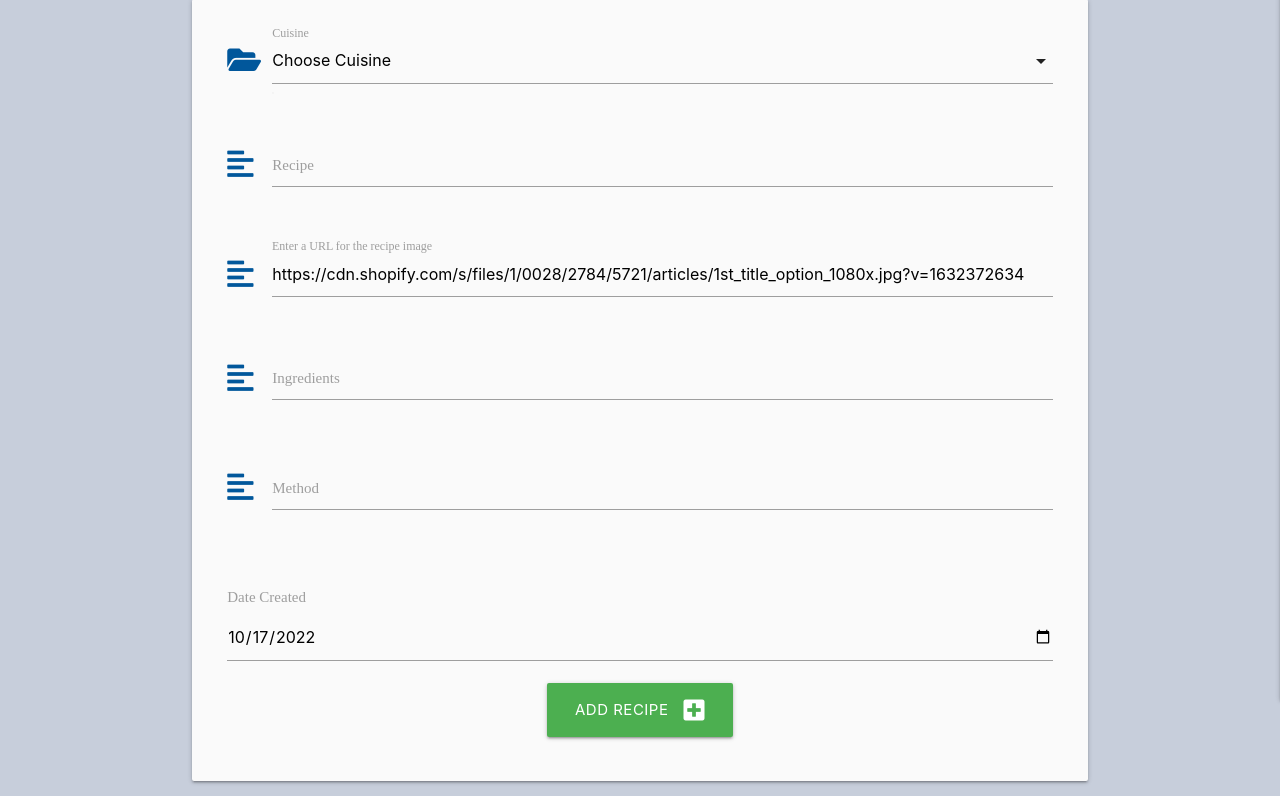
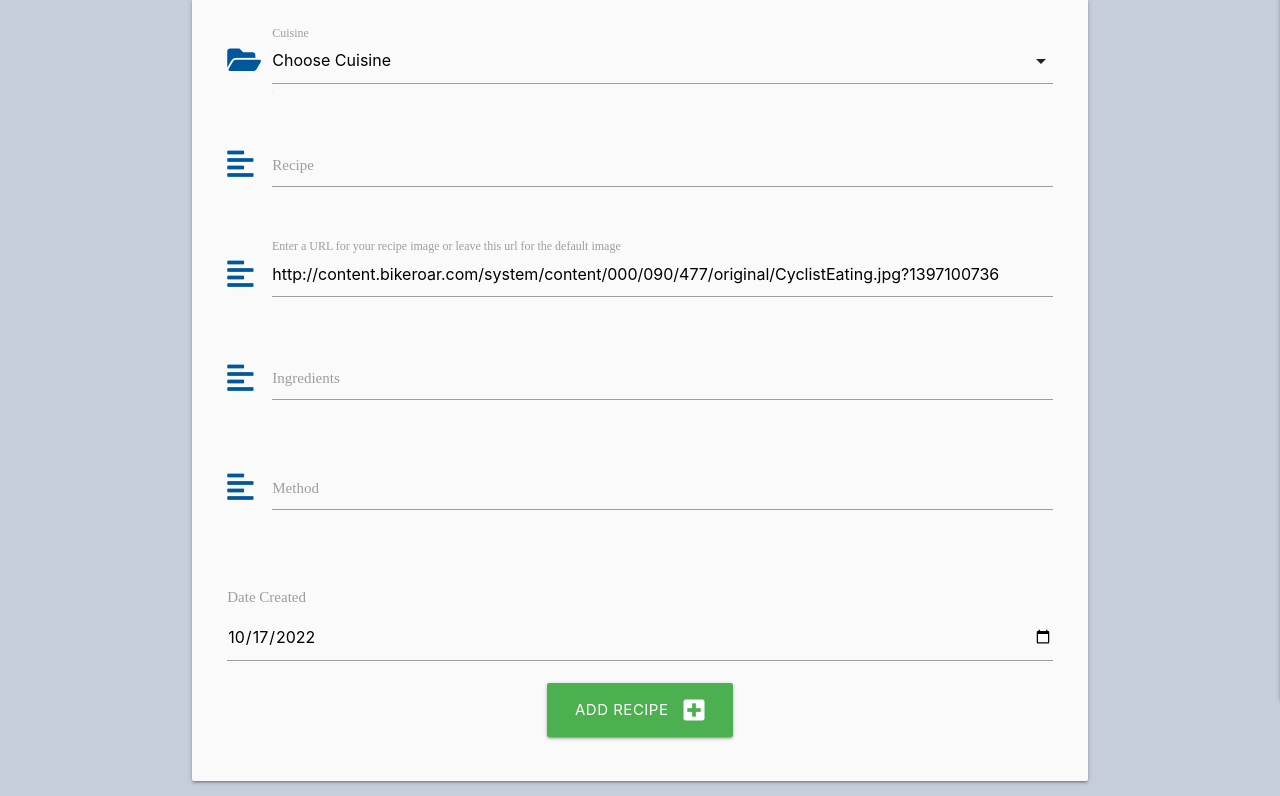
Before and after one commit to ictwise/pp3, a Flask app: page /add_recipe in a window 1280 px wide. Shown: the part 160-956 px from the top of the page. Run offline with Flask 2, Linux system fonts and the light colour scheme; the visitor is signed in with stand-in values (Sample User, id 1); data that the repository does not hold is empty; some libraries are stand-ins or nearby versions.

Commit message:
label change on addrecipe.html

```diff
--- a/cooknride/templates/add_recipe.html
+++ b/cooknride/templates/add_recipe.html
@@ -35,9 +35,9 @@
             <div class="row">
                 <div class="input-field col s12">
                     <i class="fas fa-align-left prefix light-blue-text text-darken-4"></i>
-                    <input type="url" textarea id="image" pattern="https?://.+" autocomplete="off" value="https://cdn.shopify.com/s/files/1/0028/2784/5721/articles/1st_title_option_1080x.jpg?v=1632372634" placeholder="A link to your recipe image - must begin http:// or https://" name="image" minlength="5"
+                    <input type="url" textarea id="image" pattern="https?://.+" autocomplete="off" value="http://content.bikeroar.com/system/content/000/090/477/original/CyclistEating.jpg?1397100736" placeholder="A link to your recipe image - must begin http:// or https://" name="image" minlength="5"
                         maxlength="400" class="materialize-textarea validate" required></textarea>
-                    <label for="image">Enter a URL for the recipe image</label>
+                    <label for="image">Enter a URL for your recipe image or leave this url for the default image</label>
                 </div>
             </div>
 
```
